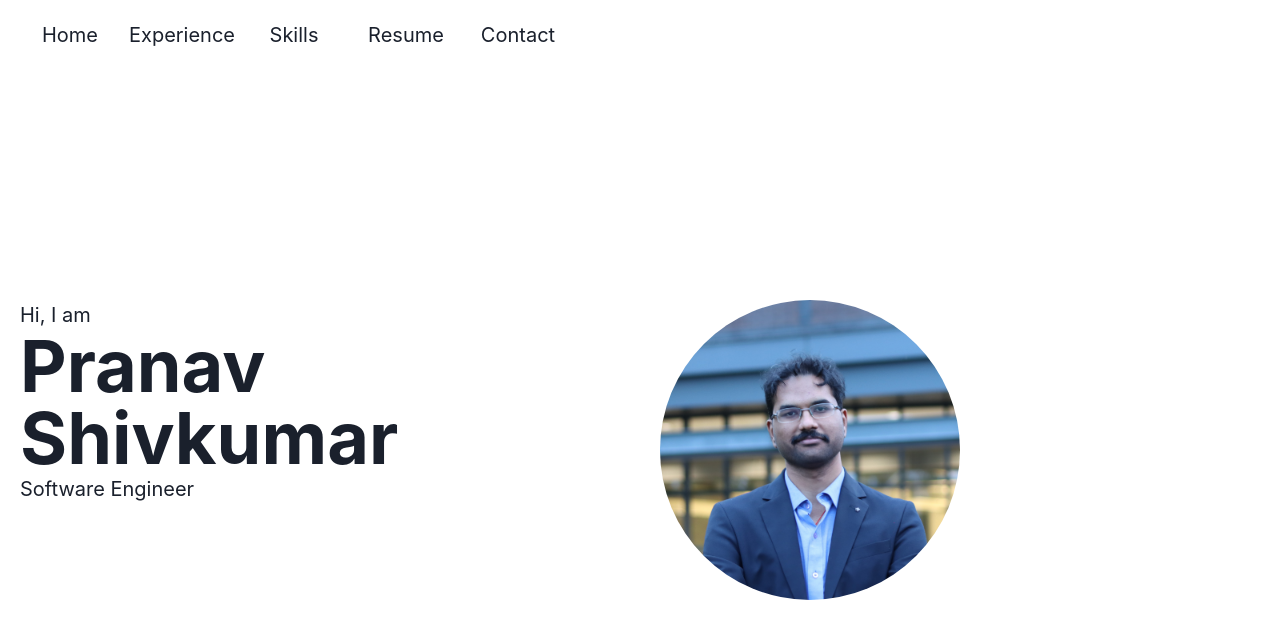
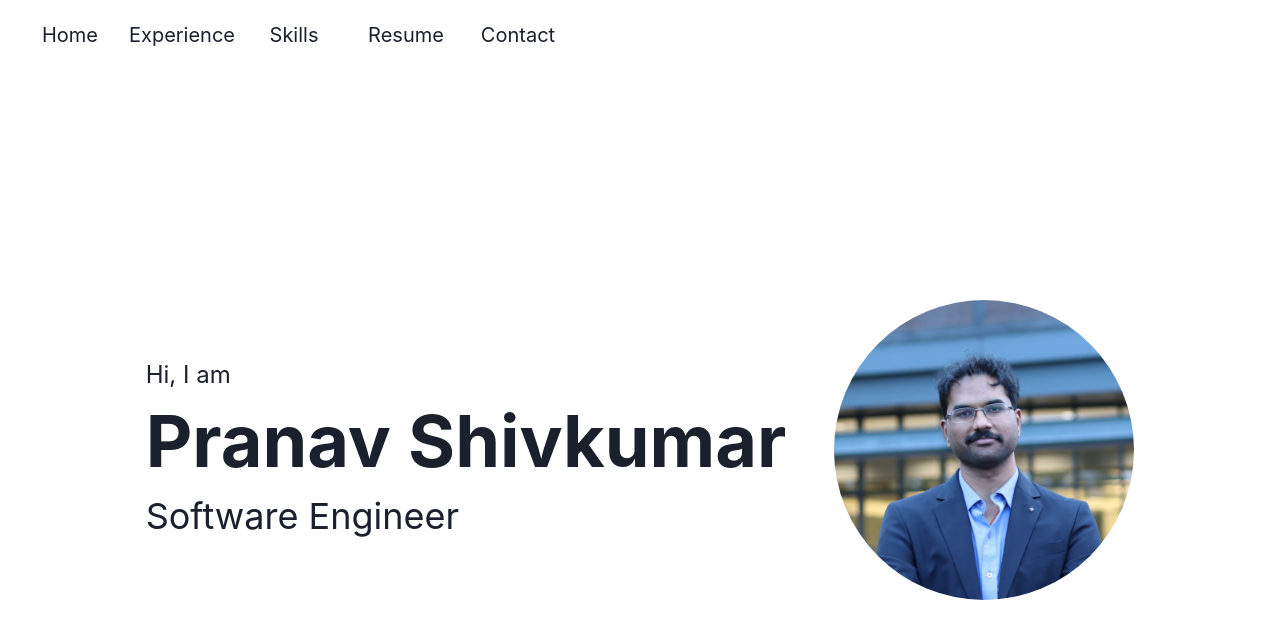
Before and after one commit to pranavshivk97/pranavshivk97.github.io, a React (Create React App) app: page / in a window 1280 px wide. Shown: the top 638 px of the page. Built offline with nearby package versions, Linux system fonts and the light colour scheme.

Commit message:
update index.html

```diff
--- a/public/index.html
+++ b/public/index.html
@@ -5,6 +5,9 @@
     <link rel="icon" href="%PUBLIC_URL%/favicon.ico" />
     <meta name="viewport" content="width=device-width, initial-scale=1" />
     <meta name="theme-color" content="#000000" />
+    <meta http-equiv='cache-control' content='no-cache'>
+    <meta http-equiv='expires' content='0'>
+    <meta http-equiv='pragma' content='no-cache'>
     <meta
       name="description"
       content="Web site created using create-react-app"
--- a/src/components/Home.tsx
+++ b/src/components/Home.tsx
@@ -1,28 +1,25 @@
-import React from 'react'
-import { Box, Center, Heading, Image, SimpleGrid, Text } from '@chakra-ui/react';
+import { Center, HStack, Heading, Image, Spacer, Text, VStack } from '@chakra-ui/react';
 
 
 const Home = () => {
     return (
         <Center>
-            <SimpleGrid columns={2} gap={10}>
-                <Box textAlign='left'>
-                    <Text>Hi, I am</Text>
+            <HStack>
+                <VStack align='left' pe={10} spacing={3}>
+                    <Text fontSize='2xl'>Hi, I am</Text>
                     <Heading as='h1' size='4xl'>
                         Pranav Shivkumar
                     </Heading>
-                    <Text fontSize='xl'>Software Engineer</Text>
-                </Box>
+                    <Text fontSize='4xl'>Software Engineer</Text>
+                </VStack>
 
-                <Box>
                 <Image
                     borderRadius='full'
                     boxSize='300px'
                     src='/pranav_shivkumar.JPG'
                     alt='Pranav Shivkumar'
                 />
-                </Box>
-            </SimpleGrid>
+            </HStack>
         </Center>
     )
 }
```
Also changed, not shown: src/components/Navbar.tsx (+15 -5 lines). Lines whose indentation alone changed are shown as unchanged.
